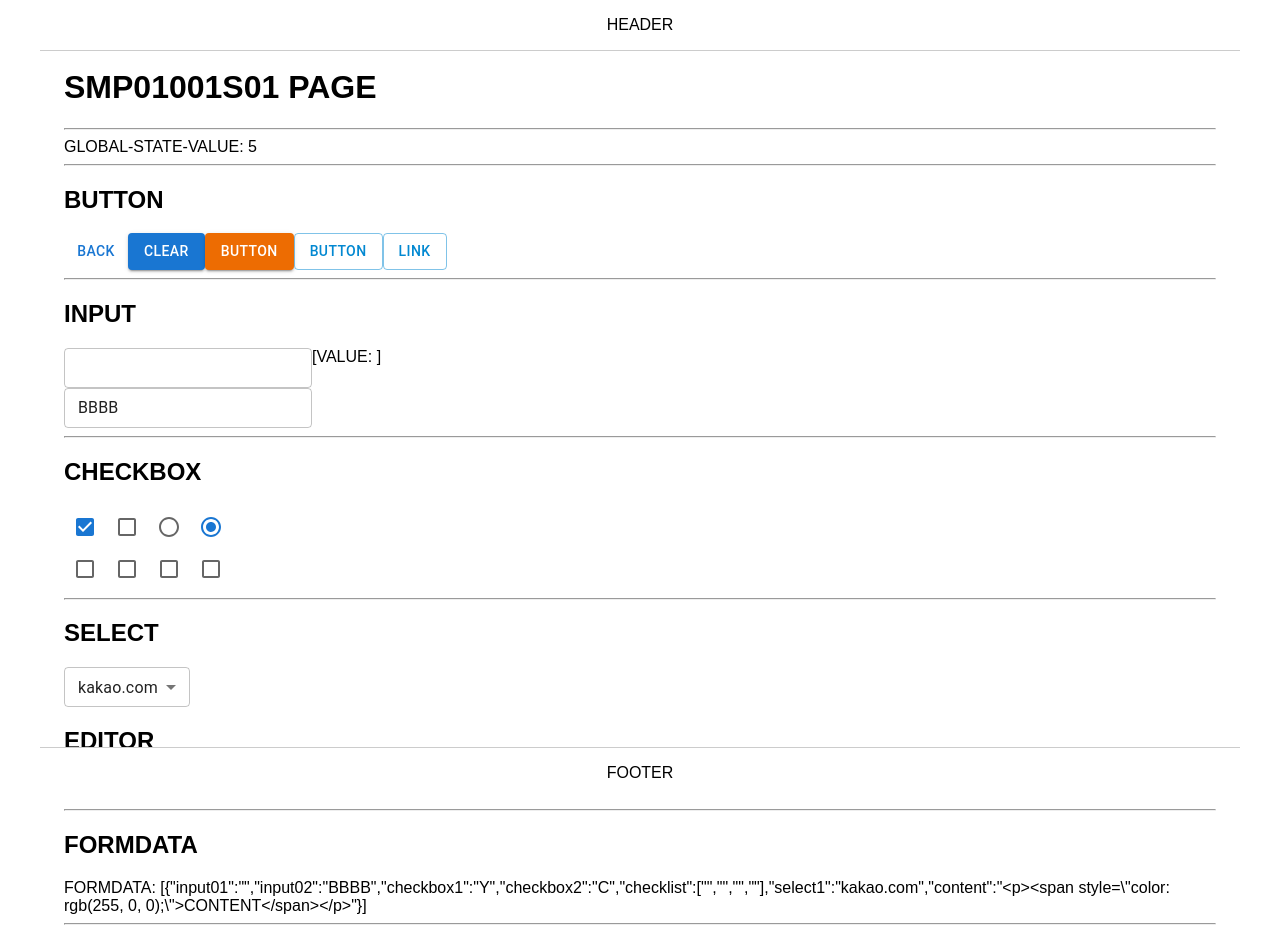
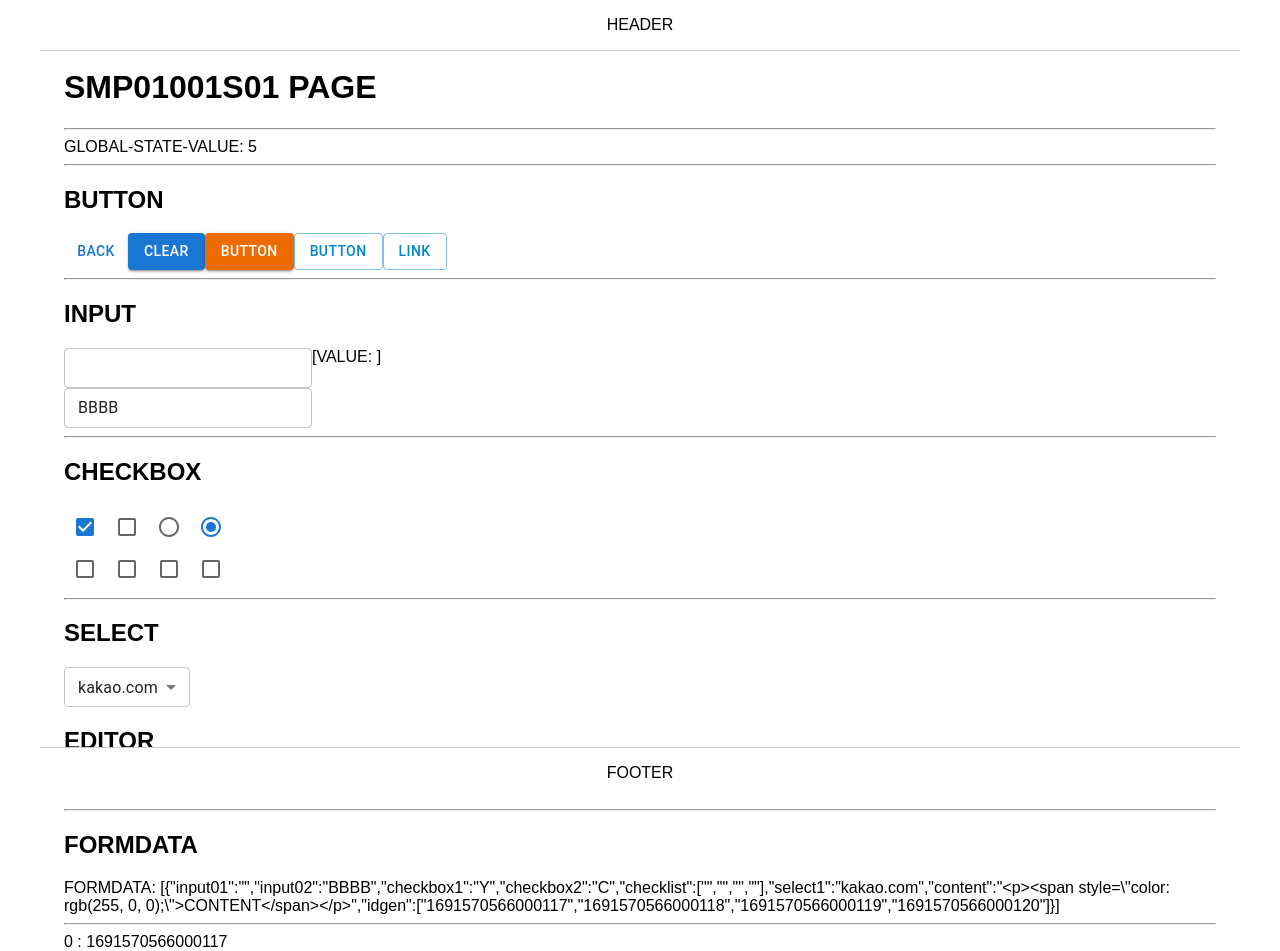
Before and after one commit to lupfeliz/basic-web-framework, a Next.js app: page /smp/smp01001s01 in a window 1280 px wide. Shown: the top 951 px of the page. Built offline with nearby package versions, Linux system fonts and the light colour scheme.

Commit message:
idgen 무결성 패치, 기타 타입정의 오류 수정

```diff
--- a/src/components/checkbox.tsx
+++ b/src/components/checkbox.tsx
@@ -17,7 +17,7 @@ export default defineComponent((props: CheckboxProps, ref: CheckboxProps['ref']
   const elem: any = useRef()
   const self = useSetup({
     name: 'checkbox',
-    props: { props },
+    props,
     vars: {
       checked: false,
     },
--- a/src/components/editor.tsx
+++ b/src/components/editor.tsx
@@ -35,15 +35,15 @@ export default defineComponent((props: EditorProps, ref: EditorProps['ref'] & an
 
   const self = useSetup({
     name: 'editor',
-    props: { props, editor },
-    vars: { },
+    props,
+    vars: { editor },
     async mounted() {
       copyRef(ref, elem)
     },
     updated: debounce(async (mode: number) => {
       if (mode && vars) {
         const { value } = modelValue(self())
-        self()?.editor?.commands.setContent(value)
+        self()?.vars?.editor?.commands.setContent(value)
       }
     }, 100)
   })
--- a/src/components/input.tsx
+++ b/src/components/input.tsx
@@ -16,7 +16,7 @@ export default defineComponent((props: InputProps, ref: InputProps['ref'] & any)
   const elem: any = useRef()
   const self = useSetup({
     name: 'input',
-    props: { props },
+    props,
     vars: { },
     async mounted() {
       copyRef(ref, elem)
--- a/src/components/select.tsx
+++ b/src/components/select.tsx
@@ -22,7 +22,7 @@ export default defineComponent((props: InputProps, ref: InputProps['ref'] & any)
   const elem: any = useRef()
   const self = useSetup({
     name: 'select',
-    props: { props },
+    props,
     vars: {
       index: 0,
       value: '',
--- a/src/libs/app-context.ts
+++ b/src/libs/app-context.ts
@@ -1,7 +1,7 @@
 'use client'
 /** APP 구동시 빈번하게 사용되는 기능들의 복합체, values 등 유틸들이 mixin 되어 있다 */
 /* eslint-disable react-hooks/exhaustive-deps */
-import { Function2, debounce } from 'lodash'
+import { Function1, Function2, debounce } from 'lodash'
 import $ from 'jquery'
 import getConfig from 'next/config'
 import { createSlice } from '@reduxjs/toolkit'
@@ -54,6 +54,7 @@ const decryptAES = (v: string, k: string) => JSON.parse(cjaes.decrypt(v, k).toSt
 /** 전역 일반객체 저장소 (non-serializable 객체) */
 const appvars = {
   ready: false,
+  uidseq: 0,
   router: {} as NextRouter,
   config: {
     api: { timeout: 0 },
@@ -86,7 +87,7 @@ const app = {
   /** values, log, getLogger mixin */
   ...values, log, getLogger,
   /** 앱 내 유일키 생성 */
-  genId() { return `${new Date().getTime()}${values.randomStr(3, C.NUMBER)}` },
+  genId() { return `${new Date().getTime()}${String((appvars.uidseq = (appvars.uidseq + 1) % 1000) + 1000).substring(1, 4)}` },
   /**
    * react 에서 vue 생명주기 메소드인 mounted / unmount 를 흉내낸 방법
    * 다음과 같이 사용한다
@@ -104,15 +105,15 @@ const app = {
     const [uid] = React.useState(app.genId())
     const [phase, setPhase] = React.useState(0)
     const [, setState] = React.useState(0)
-    ctx[uid] = app.putAll(ctx[uid] || { name: prm?.name, vars: prm?.vars || { } }, { ...prm?.props })
+    ctx[uid] = app.putAll(ctx[uid] || { name: prm?.name, vars: prm?.vars || { } }, { props: prm?.props || { } })
     const self = () => {
       let ret = {
         uid,
         update: (mode: any) => setState(app.state(mode, uid)),
         vars: ctx[uid].vars as V,
+        props: ctx[uid].props as P,
       }
-      for (const k in prm?.props) { (ret as any)[k] = (ctx[uid] as any)[k] }
-      return ret as SetupType<V, P> & P
+      return ret as SetupType<V, P>
     }
     app.putAll(self, self())
     if (!appvars?.router) { appvars.router = router as any }
@@ -256,8 +257,8 @@ const app = {
     appvars.router = props.router
   },
   /** 입력성 컴포넌트 (input 등)에서 자동으로 값을 입력하도록 수행하는 메소드 */
-  modelValue(self: SetupType<any, any>) {
-    const props = self?.props || {}
+  modelValue<V, P>(self: SetupType<V, P>) {
+    const props = self?.props || {} as any
     const model = props?.model
     const name = props?.name ? props.name.split(/[.]/)[0] : undefined
     const inx = props?.name ? props.name.split(/[.]/)[1] : -1
@@ -274,7 +275,7 @@ const app = {
       }
       return v
     }
-    return { props, model, name, inx, value, setValue }
+    return { props: self?.props, vars: self?.vars, model, name, inx, value, setValue }
   },
   publicRuntimeConfig,
   serverRuntimeConfig,
--- a/src/pages/smp/smp01001s01.jsx
+++ b/src/pages/smp/smp01001s01.jsx
@@ -12,6 +12,7 @@ export default definePage((props) => {
         vars.formdata.checkbox2 = 'C'
         vars.formdata.select1 = 'kakao.com'
         vars.formdata.content = `<p><span style="color:#f00">CONTENT</span></p>`
+        vars.formdata.idgen.map((v, i, l) => l[i] = app.genId())
         update(3)
       } else if (vars.timer > 0) {
         setTimeout(fnctime, 1000)
@@ -20,6 +21,7 @@ export default definePage((props) => {
       vars.timer--
     }
     setTimeout(fnctime, 1000)
+    vars.formdata.idgen.map((v, i, l) => l[i] = app.genId())
   }
   const unmount = async () => {
     log.debug('UNMOUNT! SMP01001S01')
@@ -27,7 +29,7 @@ export default definePage((props) => {
   const updated = async () => {
     log.debug('UPDATED! SMP01001S01')
   }
-  const { update, vars } = useSetup({ mounted, unmount, updated, name: 'SMP01001S01', vars: props.vars || {
+  const { update, vars } = useSetup({ mounted, unmount, updated, name: 'SMP01001S01', vars: {
     timer: 3,
     formdata: {
       input01: '',
@@ -36,7 +38,8 @@ export default definePage((props) => {
       checkbox2: '',
       checklist: ['', '', '', ''],
       select1: '',
-      content: ''
+      content: '',
+      idgen: ['', '', '', '']
     },
     options1: [
       { name: '선택해주세요', value: '' },
@@ -46,7 +49,6 @@ export default definePage((props) => {
       'gmail.com',
     ]
   } })()
-
   return (
   <>
   <div>
@@ -195,6 +197,13 @@ export default definePage((props) => {
       </Block>
       <hr />
     </section>
+    <section>
+    { (vars?.formdata?.idgen || []).map((v, i) => (
+    <div key={ i }>
+      { i } : { v }
+    </div>
+    )) }
+    </section>
   </div>
   </>
   )
```
Also changed, not shown: public/ping.html (added).
